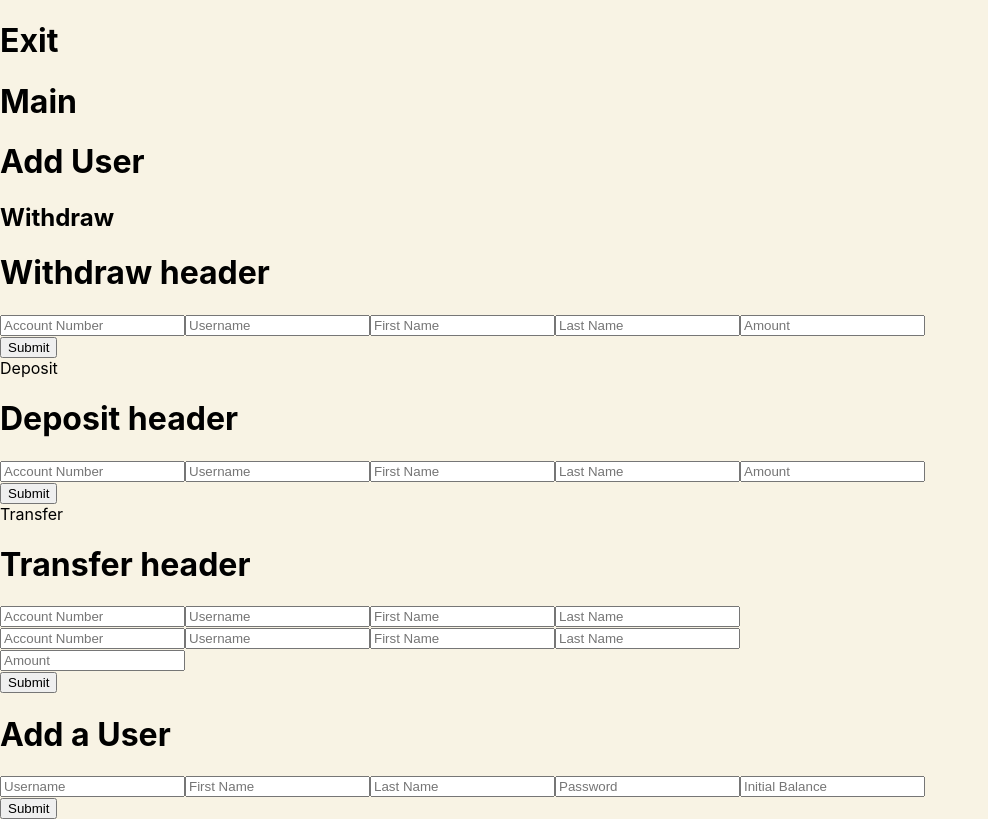
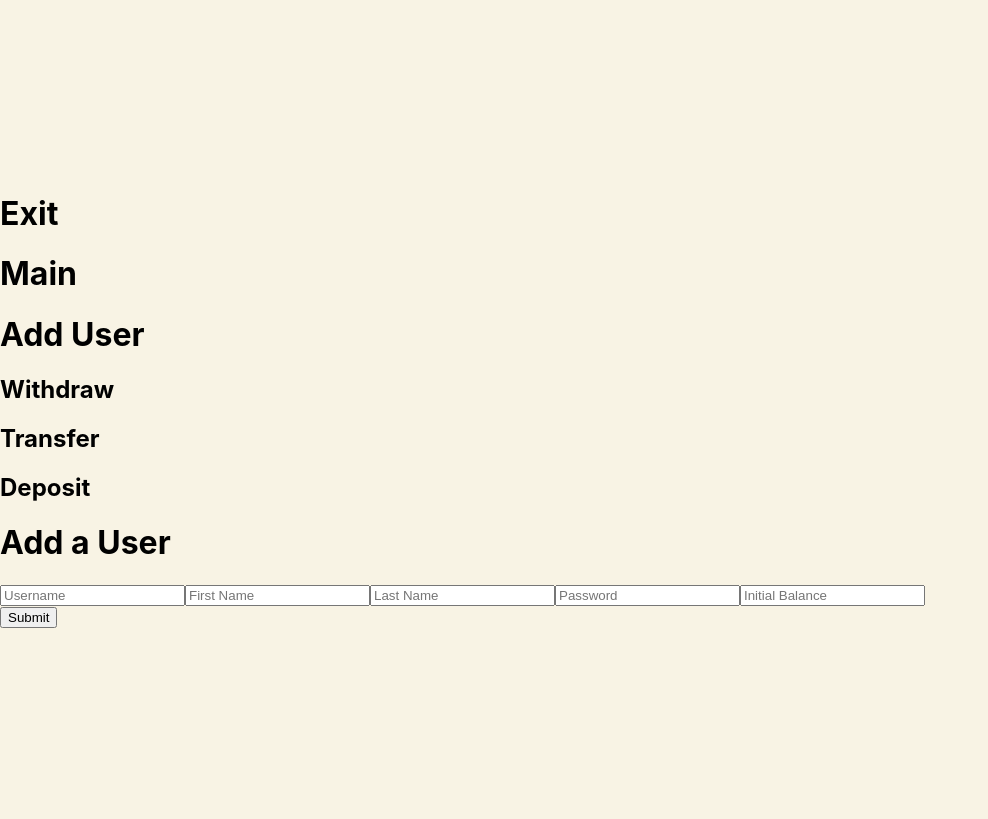
Before and after one commit to Hoshaiah/bank-app, a React (Create React App) app: page / in a window 1280 px wide. Both pictures are taken after a click on the element "Employee's". Shown: the whole page, without its empty margins (0-988 px from the left). Built offline with nearby package versions, Linux system fonts and the light colour scheme.

Commit message:
transferred employee money actions to popup

```diff
--- a/src/App.css
+++ b/src/App.css
@@ -576,3 +576,23 @@ div#linkBankReminder {
   border: none;
   background-color: transparent;
 }
+
+/* employee */
+#employeeOverlay {
+  position: fixed;
+  top: 0;
+  height: 100%;
+  width: 100%;
+  background-color: rgba(0, 0, 0, 0.9);
+  display: flex;
+  justify-content: center;
+  align-items: center;
+}
+
+#overlay.visible {
+  visibility: visible;
+}
+
+#overlay.hidden {
+  visibility: hidden;
+}
--- a/src/js/Employee.js
+++ b/src/js/Employee.js
@@ -2,9 +2,13 @@ import AddUser from "./AddUser"
 import EmployeeWithdraw from "./EmployeeWithdraw"
 import EmployeeDeposit from "./EmployeeDeposit"
 import EmployeeTransfer from "./EmployeeTransfer"
+import { useState } from "react"
+import EmployeePopup from "./EmployeePopup"
 
 function Employee(props){
     const {isEmployeePage, setIsEmployeePage, currentUser, setCurrentUser, setUsers, users, setIsLoginPage, usedAccountNumbers, setUsedAccountNumbers} = props
+    const [overlayVisiblity, setOverlayVisibility] = useState("hidden")
+    const [popupAction, setPopupAction] = useState("")
 
     const onExit = () => {
         setIsEmployeePage(false)
@@ -19,6 +23,22 @@ function Employee(props){
         delete usedAccountNumbersCopy[users[user].accountNumber]
         setUsedAccountNumbers(usedAccountNumbersCopy)
     }
+
+    const onWithdrawClick = () =>{
+        setOverlayVisibility("visible")
+        setPopupAction("withdraw")
+    }
+
+    const onDepositClick = () => {
+        setOverlayVisibility("visible")
+        setPopupAction("deposit")
+    }
+
+    const onTransferClick = () => {
+        setOverlayVisibility("visible")
+        setPopupAction("transfer")
+    }
+
     if (isEmployeePage){
         return (
             <>
@@ -28,26 +48,14 @@ function Employee(props){
                 <h1>Add User</h1>
             </div>
             <div id="employeeMoneyActions">
-                <div id="employeeWithdraw">
-                    <h2>Withdraw</h2>
-                    <EmployeeWithdraw
-                        users = {users}
-                        setUsers = {setUsers}
-                    />
+                <div id="employeeWithdraw" >
+                    <h2 onClick={onWithdrawClick}>Withdraw</h2>
                 </div>
                 <div id="employeeDeposit">
-                    Deposit
-                    <EmployeeDeposit
-                        users = {users}
-                        setUsers = {setUsers}
-                    />
+                    <h2 onClick={onTransferClick}>Transfer</h2>
                 </div>
                 <div id="employeeTransfer">
-                    Transfer
-                    <EmployeeTransfer
-                        users = {users}
-                        setUsers = {setUsers}
-                    />
+                    <h2 onClick={onDepositClick}>Deposit</h2>
                 </div>
             </div>
             <div id ="allUserAccounts">
@@ -68,6 +76,15 @@ function Employee(props){
                 usedAccountNumbers = {usedAccountNumbers}
                 setUsedAccountNumbers = {setUsedAccountNumbers}
             />
+            <div className={overlayVisiblity} id="employeeOverlay" >
+                <EmployeePopup
+                    setUsers = {setUsers}
+                    users = {users}
+                    popupAction = {popupAction}
+                    setPopupAction = {setPopupAction}
+                    usedAccountNumbers = {usedAccountNumbers}
+                />
+            </div>
             </>
         )
     } else {
--- a/src/js/EmployeeDeposit.js
+++ b/src/js/EmployeeDeposit.js
@@ -81,7 +81,7 @@ function EmployeeDeposit(props) {
     }
 
     return (
-        <form>
+        <form class="popup">
             <h1> Deposit header</h1>
             <div id="addUserInputs">
                 <label for="depositAccountNumber"></label>
--- /dev/null
+++ b/src/js/EmployeePopup.js
@@ -0,0 +1,38 @@
+import EmployeeDeposit from "./EmployeeDeposit"
+import EmployeeTransfer from "./EmployeeTransfer"
+import EmployeeWithdraw from "./EmployeeWithdraw"
+
+
+function EmployeePopup (props){
+    const {setUsers, users, popupAction, setPopupAction, usedAccountNumbers} = props
+
+
+    if(popupAction==="withdraw"){
+        return(
+            <EmployeeWithdraw
+                users = {users}
+                setUsers = {setUsers}
+                usedAccountNumbers = {usedAccountNumbers}
+            />
+        )
+    } else if(popupAction==="deposit"){
+        return (
+            <EmployeeDeposit
+                users = {users}
+                setUsers = {setUsers}
+                usedAccountNumbers = {usedAccountNumbers}
+            />
+        )
+    } else if(popupAction ==="transfer"){
+        return(<EmployeeTransfer
+                users = {users}
+                setUsers = {setUsers}
+                usedAccountNumbers = {usedAccountNumbers}
+            />
+        )
+    } else {
+        return null
+    }
+}
+
+export default EmployeePopup
--- a/src/js/EmployeeTransfer.js
+++ b/src/js/EmployeeTransfer.js
@@ -149,7 +149,7 @@ function EmployeeTransfer(props) {
         })
     }
     return (
-        <form>
+        <form class="popup">
             <h1> Transfer header</h1>
             <div id="addUserInputs">
                 <label for="transferFromAccountNumber"></label>
--- a/src/js/EmployeeWithdraw.js
+++ b/src/js/EmployeeWithdraw.js
@@ -2,7 +2,7 @@ import { useState } from "react"
 import { useRef } from "react/cjs/react.development"
 
 function EmployeeWithdraw(props) {
-    const {users, setUsers} = props
+    const {users, setUsers, usedAccountNumbers} = props
     const withdrawLastName = useRef("")
     const withdrawFirstName = useRef("")
     const withdrawUsername = useRef("")
@@ -19,20 +19,9 @@ function EmployeeWithdraw(props) {
         }
 
         if(accountNumber.length ===6){
-            let usersInversedCopy = {}
-            let usernames = Object.keys(users)
-            for (let i = 0; i< usernames.length; i++){
-                let object = users[usernames[i]]
-                let accNumber = object["accountNumber"]
-                let username = object["username"]
-                usersInversedCopy = {
-                    ...usersInversedCopy,
-                    [accNumber] : username
-                }
-            }
-            if(accountNumber in usersInversedCopy) {
-                let username = usersInversedCopy[accountNumber]
-                console.log(users[username])
+            if(accountNumber in usedAccountNumbers) {
+                let username = usedAccountNumbers[accountNumber]
+                console.log({withdrawFirstName,withdrawLastName,username,users})
                 withdrawLastName.current.value = users[username].lastName
                 withdrawFirstName.current.value = users[username].firstName
                 withdrawUsername.current.value = users[username].username
@@ -80,7 +69,7 @@ function EmployeeWithdraw(props) {
     }
 
     return (
-        <form>
+        <form class="popup">
             <h1> Withdraw header</h1>
             <div id="addUserInputs">
                 <label for="withdrawAccountNumber"></label>
```
